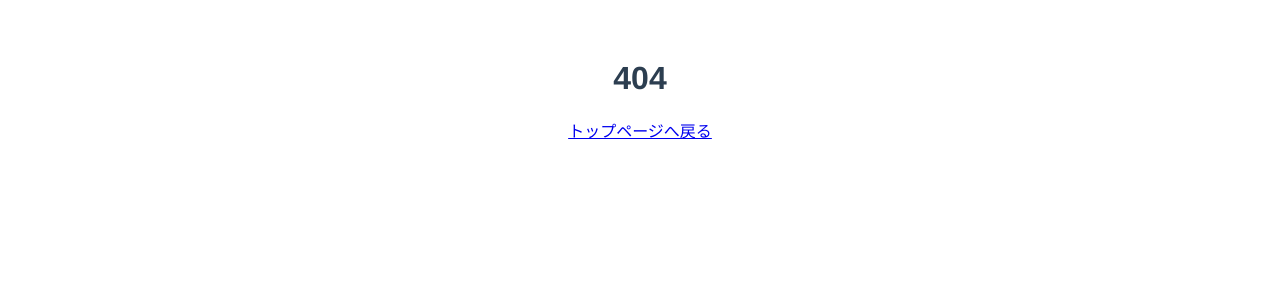
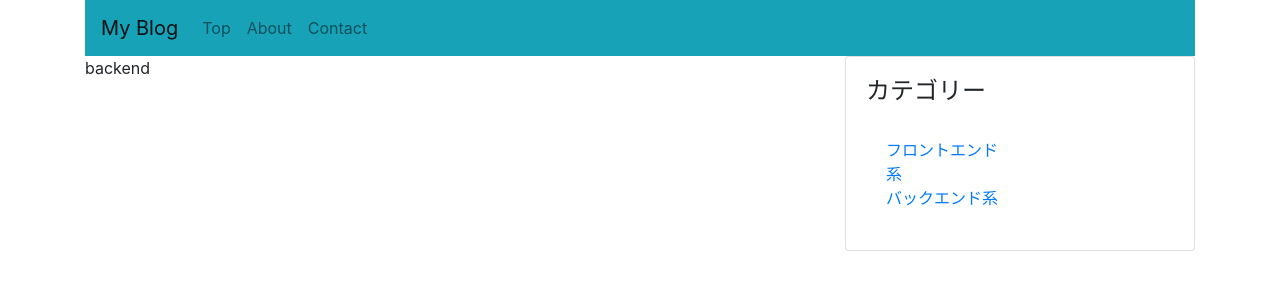
Before and after one commit to marklofff/vue-tutorial2, a Vue app: page /categories/backend in a window 1280 px wide. Before the commit this address had no page. Shown: the top 300 px of the page. Built offline with nearby package versions, Linux system fonts and the light colour scheme.

Commit message:
20210401

```diff
--- a/package.json
+++ b/package.json
@@ -8,6 +8,7 @@
     "lint": "vue-cli-service lint"
   },
   "dependencies": {
+    "bootstrap-vue": "^2.21.2",
     "core-js": "^3.6.5",
     "vue": "^2.6.11",
     "vue-router": "^3.5.1",
--- a/src/App.vue
+++ b/src/App.vue
@@ -1,22 +1,32 @@
 <template>
-  <div id="app">
-    <router-view/>
+  <div id="app" class="container">
+    <Navbar />
+
+    <!-- メイン要素 -->
+    <div class="row">
+
+      <div class="col-md-8">
+        <!-- 再レンダリングする部分 -->
+        <router-view />
+      </div>
+
+      <div class="col-md-4">
+        <categories />
+      </div>
+
+    </div>
   </div>
 </template>
 
 <script>
+import Navbar from "./components/Navbar";
+import Categories from "./components/Sidebar/Categories";
+
 export default {
-  name: 'App',
-}
+  components: {
+    Navbar,
+    Categories
+  },
+  name: "App"
+};
 </script>
-
-<style>
-#app {
-  font-family: Avenir, Helvetica, Arial, sans-serif;
-  -webkit-font-smoothing: antialiased;
-  -moz-osx-font-smoothing: grayscale;
-  text-align: center;
-  color: #2c3e50;
-  margin-top: 60px;
-}
-</style>
--- /dev/null
+++ b/src/components/Navbar.vue
@@ -0,0 +1,14 @@
+<template>
+  <b-navbar toggleable="lg" type="light" variant="info">
+    <b-navbar-brand href="/">My Blog</b-navbar-brand>
+    <b-navbar-toggle target="nav-collapse"></b-navbar-toggle>
+
+    <b-collapse id="nav-collapse" is-nav>
+      <b-navbar-nav>
+        <b-nav-item to="/">Top</b-nav-item>
+        <b-nav-item to="/about">About</b-nav-item>
+        <b-nav-item to="/contact">Contact</b-nav-item>
+      </b-navbar-nav>
+    </b-collapse>
+  </b-navbar>
+</template>
--- /dev/null
+++ b/src/components/Sidebar/Categories.vue
@@ -0,0 +1,28 @@
+<template>
+  <b-card title="カテゴリー">
+    <b-card-body>
+      <div class="row">
+        <div class="col-lg-6">
+          <ul class="list-unstyled mb-0">
+            <li :key="item" v-for="item in items">
+              <router-link :to="item.url">{{ item.name }}</router-link>
+            </li>
+          </ul>
+        </div>
+      </div>
+    </b-card-body>
+  </b-card>
+</template>
+
+<script>
+export default {
+  data() {
+    return {
+      items: [
+        { name: "フロントエンド系", url: "/categories/frotnend" },
+        { name: "バックエンド系", url: "/categories/backend" },
+      ],
+    };
+  },
+};
+</script>
--- a/src/main.js
+++ b/src/main.js
@@ -2,9 +2,15 @@ import Vue from 'vue'
 import App from './App.vue'
 import Vuex from 'vuex'
 import router from './router'
+import { BootstrapVue, BootstrapVueIcons } from 'bootstrap-vue'
+
+import 'bootstrap/dist/css/bootstrap.css'
+import 'bootstrap-vue/dist/bootstrap-vue.css'
 
 Vue.config.productionTip = false
 
+Vue.use(BootstrapVue)
+Vue.use(BootstrapVueIcons)
 Vue.use(Vuex)
 
 const store = new Vuex.Store({
@@ -17,7 +23,28 @@ const store = new Vuex.Store({
         url: "new-post",
         body: "内容",
         date: new Date()
-      }
+      },
+      {
+        id: 2,
+        title: "Vue入門",
+        url: "vue-tutorial",
+        body: "内容",
+        date: new Date()
+      },
+      {
+        id: 3,
+        title: "React入門",
+        url: "react-tutorial",
+        body: "内容",
+        date: new Date()
+      },
+      {
+        id: 4,
+        title: "Angular入門",
+        url: "angular-tutorial",
+        body: "内容",
+        date: new Date()
+      },
     ]
   },
   getters: {
--- /dev/null
+++ b/src/pages/CategoryPage.vue
@@ -0,0 +1,13 @@
+<template>
+  <div>{{ categoryName }}</div>
+</template>
+
+<script>
+export default {
+  computed: {
+    categoryName() {
+      return this.$route.params.name;
+    },
+  },
+};
+</script>
--- a/src/pages/PostPage.vue
+++ b/src/pages/PostPage.vue
@@ -1,32 +1,119 @@
 <template>
   <div>
-        <h1>投稿ページID: {{ postId }} </h1>
-        <router-link to="/">トップページへ戻る</router-link>
+    <h1 class="mt-4">{{ post.title }}</h1>
+    <hr />
+    <p>{{ post.date }}</p>
+    <hr />
+    <p><strong>Advertisement 😃</strong></p>
+    <ul>
+      <li>
+        <strong><a href="https://nodeca.github.io/pica/demo/">pica</a></strong>
+        - high quality and fast image resize in browser.
+      </li>
+      <li>
+        <strong
+          ><a href="https://github.com/nodeca/babelfish/">babelfish</a></strong
+        >
+        - developer friendly i18n with plurals support and easy syntax.
+      </li>
+    </ul>
+    <p>You will like those projects!</p>
+    <hr />
+    <h1>h1 Heading 😎</h1>
+    <h2>h2 Heading</h2>
+    <h3>h3 Heading</h3>
+    <h4>h4 Heading</h4>
+    <h5>h5 Heading</h5>
+    <h6>h6 Heading</h6>
+    <h2>Horizontal Rules</h2>
+    <hr />
+    <hr />
+    <hr />
 
-        title： {{ post.title }}
-        body： {{ post.body }}
-        date: {{ post.date }}
-        url: {{ post.url }}
+    <h2>Typographic replacements</h2>
+    <p>Enable typographer option to see result.</p>
+    <p>© © ® ® ™ ™ § § ±</p>
+    <p>test… test… test… test?.. test!..</p>
+    <p>!!! ??? , – —</p>
+    <p>"Smartypants, double quotes" and 'single quotes'</p>
+    <h2>Emphasis</h2>
+    <p><strong>This is bold text</strong></p>
+    <p><strong>This is bold text</strong></p>
+    <p><em>This is italic text</em></p>
+    <p><em>This is italic text</em></p>
+    <p><s>Strikethrough</s></p>
+    <h2>Blockquotes</h2>
+    <blockquote>
+      <p>Blockquotes can also be nested…</p>
+      <blockquote>
+        <p>…by using additional greater-than signs right next to each other…</p>
+        <blockquote>
+          <p>…or with spaces between arrows.</p>
+        </blockquote>
+      </blockquote>
+    </blockquote>
+    <h2>Lists</h2>
+    <p>Unordered</p>
+    <ul>
+      <li>
+        Create a list by starting a line with <code>+</code>, <code>-</code>, or
+        <code>*</code>
+      </li>
+      <li>
+        Sub-lists are made by indenting 2 spaces:
+        <ul>
+          <li>
+            Marker character change forces new list start:
+            <ul>
+              <li>Ac tristique libero volutpat at</li>
+            </ul>
+            <ul>
+              <li>Facilisis in pretium nisl aliquet</li>
+            </ul>
+            <ul>
+              <li>Nulla volutpat aliquam velit</li>
+            </ul>
+          </li>
+        </ul>
+      </li>
+      <li>Very easy!</li>
+    </ul>
+    <p>Ordered</p>
+    <ol>
+      <li>
+        <p>Lorem ipsum dolor sit amet</p>
+      </li>
+      <li>
+        <p>Consectetur adipiscing elit</p>
+      </li>
+      <li>
+        <p>Integer molestie lorem at massa</p>
+      </li>
+      <li>
+        <p>You can use sequential numbers…</p>
+      </li>
+      <li>
+        <p>…or keep all the numbers as <code>1.</code></p>
+      </li>
+    </ol>
   </div>
 </template>
 
 <script>
-import { mapGetters } from 'vuex'
+import { mapGetters } from "vuex";
 
 export default {
   data() {
     return {
-            postId: this.$route.params.id
-        }
+      postId: this.$route.params.id,
+    };
   },
   computed: {
-        ...mapGetters([
-            'getPost'
-        ]),
+    ...mapGetters(["getPost"]),
 
     post() {
-            return this.getPost(this.postId)
-        }
-    }
-}
+      return this.getPost(this.postId);
+    },
+  },
+};
 </script>
```
Also changed, not shown: src/pages/Login.vue (+5 -7 lines), src/router/index.js (+6 -1 lines), 1 other file (tests, documents, lock files or other folders). Lines whose indentation alone changed are shown as unchanged.
